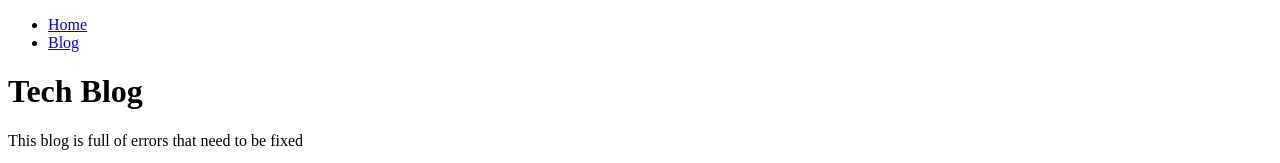
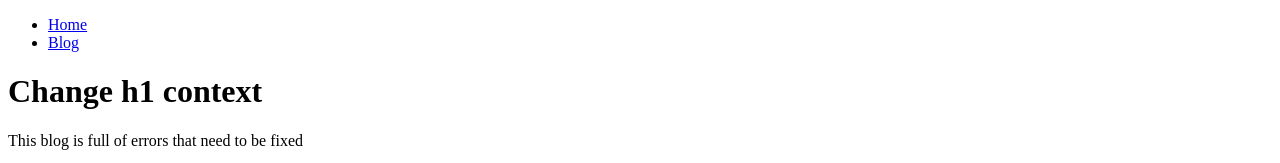
Before and after one commit to sait-wbdv/scavengit-game, a plain HTML site: page blog.html in a window 1280 px wide. Shown: the top 163 px of the page. Drawn offline with Linux system fonts and the light colour scheme; files whose address does not match are found by name.

Commit message:
Update blog.html

```diff
--- a/blog.html
+++ b/blog.html
@@ -19,7 +19,7 @@
   </nav>
   <main>
     <header>
-      <h1>Tech Blog</h1>
+      <h1>Change h1 context</h1>
       <p>This blog is full of errors that need to be fixed</p>
       <img src="assets/images/lg/developer.webp" alt="Developer work station">
     </header>
```
